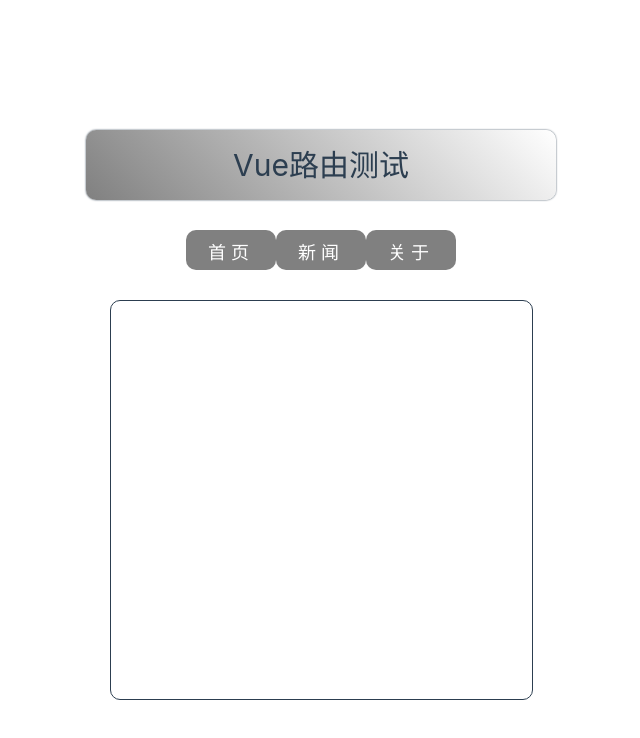
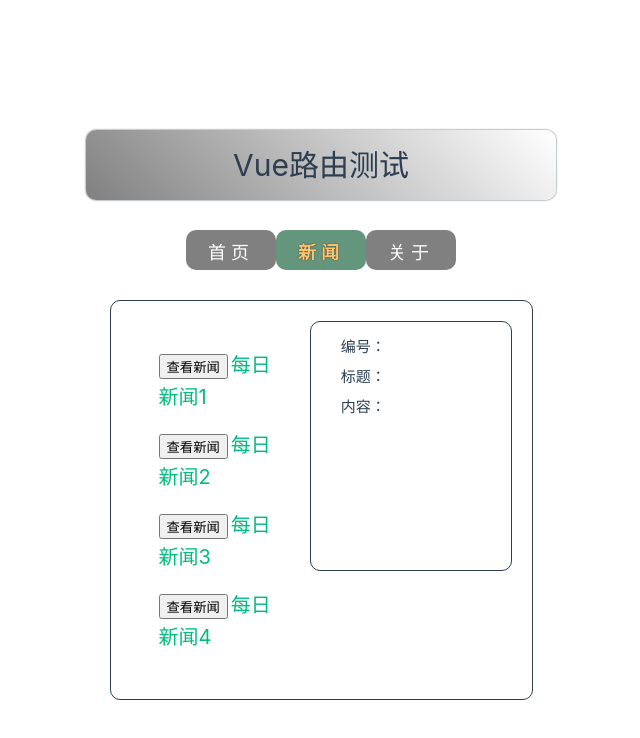
Before and after one commit to duasong111/Vue, a Vue app: page /news/details in a window 1280 px wide. Before the commit this address had no page. Shown: the top 738 px of the page, without its empty margins (84-724 px from the left). Built offline with nearby package versions, Linux system fonts and the light colour scheme.

Commit message:
提交路由的细节性东西

```diff
--- a/package.json
+++ b/package.json
@@ -13,6 +13,7 @@
   "dependencies": {
     "axios": "^1.8.1",
     "hello-vue": "file:",
+    "pinia": "^3.0.1",
     "vue": "^3.5.13",
     "vue-router": "^4.5.0"
   },
--- a/src/App.vue
+++ b/src/App.vue
@@ -4,9 +4,9 @@
     <!-- 导航区域 -->
     <div class="navicate">
       <!-- 来去实现页面的跳转功能 -->
-      <RouterLink to="/home" active-class="active">首页</RouterLink>
-      <RouterLink :to="{name:'xinwen'}" active-class="active">新闻</RouterLink>
-      <RouterLink :to="{path:'/about'}"active-class="active">关于</RouterLink>
+      <RouterLink replace to="/home" active-class="active">首页</RouterLink>
+      <RouterLink  replace :to="{name:'xinwen'}" active-class="active">新闻</RouterLink>
+      <RouterLink replace :to="{path:'/about'}"active-class="active">关于</RouterLink>
     </div>
     <!-- 展示区域 -->
      <div class="main-content">
--- a/src/components/Person.vue
+++ b/src/components/Person.vue
@@ -3,7 +3,6 @@
 </template>
 
 <script lang="ts" setup name="Person">//使用setup的语法糖
-
 
 </script>
 
--- a/src/pages/Detail.vue
+++ b/src/pages/Detail.vue
@@ -7,11 +7,11 @@
 </template>
 
 <script lang="ts" setup name="Detail">//使用setup的语法糖
-// import { toRefs } from 'vue';
-// import {useRoute} from 'vue-router'
-// let router = useRoute()
+import { toRefs } from 'vue';
+import {useRoute} from 'vue-router'
+let router = useRoute()
 // console.log(router)
-// let {query} =toRefs(router)
+// let {params} =toRefs(router)
 defineProps(['id','title','content'])
 </script>
 <style scoped>
--- a/src/pages/News.vue
+++ b/src/pages/News.vue
@@ -1,7 +1,8 @@
 <template>
     <div class="contain">
         <ul>
-            <li v-for="item in newsList" :key="item.id">
+            <li v-for="news in newsList" :key="news.id">
+            <button @click="showNewsDetail(news)">查看新闻</button>
 
                 <!-- 第一种写法 -->
               <!-- <RouterLink :to="`/news/details?id=${item.id}&title=${item.title}&content=${item.conten}`">{{item.title}}</RouterLink> -->
@@ -18,26 +19,23 @@
                 {{item.title}}
             </RouterLink> -->
 
-            <!-- 第三张写法 -->
+            <!-- 第三种写法 -->
              <RouterLink
              :to="{
-                name:'news_detal',
-                params:{
-                    id:item.id,
-                    title:item.title,
-                    content:item.conten
+                name:'news_detail',
+                query:{
+                    id:news.id,
+                    title:news.title,
+                    content:news.content
                 }
              }">
-                {{item.title}}
+                {{news.title}}
              </RouterLink>
             </li>
         </ul>
-
-
         <!-- 展示区域 -->
          <div class="news-content">
             <RouterView></RouterView>
-
          </div>
     </div>
 
@@ -45,14 +43,33 @@
 </template>
 
 <script lang="ts" setup name="News">//使用setup的语法糖
-import {reactive, ref} from 'vue'
-import { RouterView } from 'vue-router';
+import {reactive, ref,} from 'vue'
+import { RouterView,useRouter } from 'vue-router';
+
+const router = useRouter()
 let newsList=reactive([
-    {id:'asafec01',title:"每日新闻1",conten:"今天天气还不错"},
-    {id:'asafec02',title:"每日新闻2",conten:"你吃饭了吗"},
-    {id:'asafec03',title:"每日新闻3",conten:"找到一个好工作"},
-    {id:'asafec04',title:"每日新闻4",conten:"好消息！好消息！"}
+    {id:'asafec01',title:"每日新闻1",content:"今天天气还不错"},
+    {id:'asafec02',title:"每日新闻2",content:"你吃饭了吗"},
+    {id:'asafec03',title:"每日新闻3",content:"找到一个好工作"},
+    {id:'asafec04',title:"每日新闻4",content:"好消息！好消息！"}
     ])
+
+    interface NewsInter{
+        id:string,
+        title:string,
+        content:string
+    }
+
+    function showNewsDetail(news:NewsInter){
+        router.push({
+            name:'news_detail',
+            query:{
+                id:news.id,
+                title:news.title,
+                content:news.content
+            }
+        })
+    }
 </script>
 <style scoped>
 
--- a/src/router/index.ts
+++ b/src/router/index.ts
@@ -20,16 +20,22 @@ const router = createRouter({
         component:News,
         children:[
             {
-                name:'news_detal',
-                path:'details/:id/:title/:content?',  //使用params需要去占位
+                name:'news_detail',
+                path:'details',  //使用params需要去占位
                 component:Detail,
-                props:true
+                props(route){
+                    return route.query
+                }
             }
         ]
     }, {
         name:'guanyu',
         path: '/about',
         component: About
+    },
+    {
+        path: '/',
+        redirect:'/home'
     }
     ]
 })
```
Also changed, not shown: src/pages/Home.vue (+7 -0 lines), 2 other files (tests, documents, lock files or other folders).
